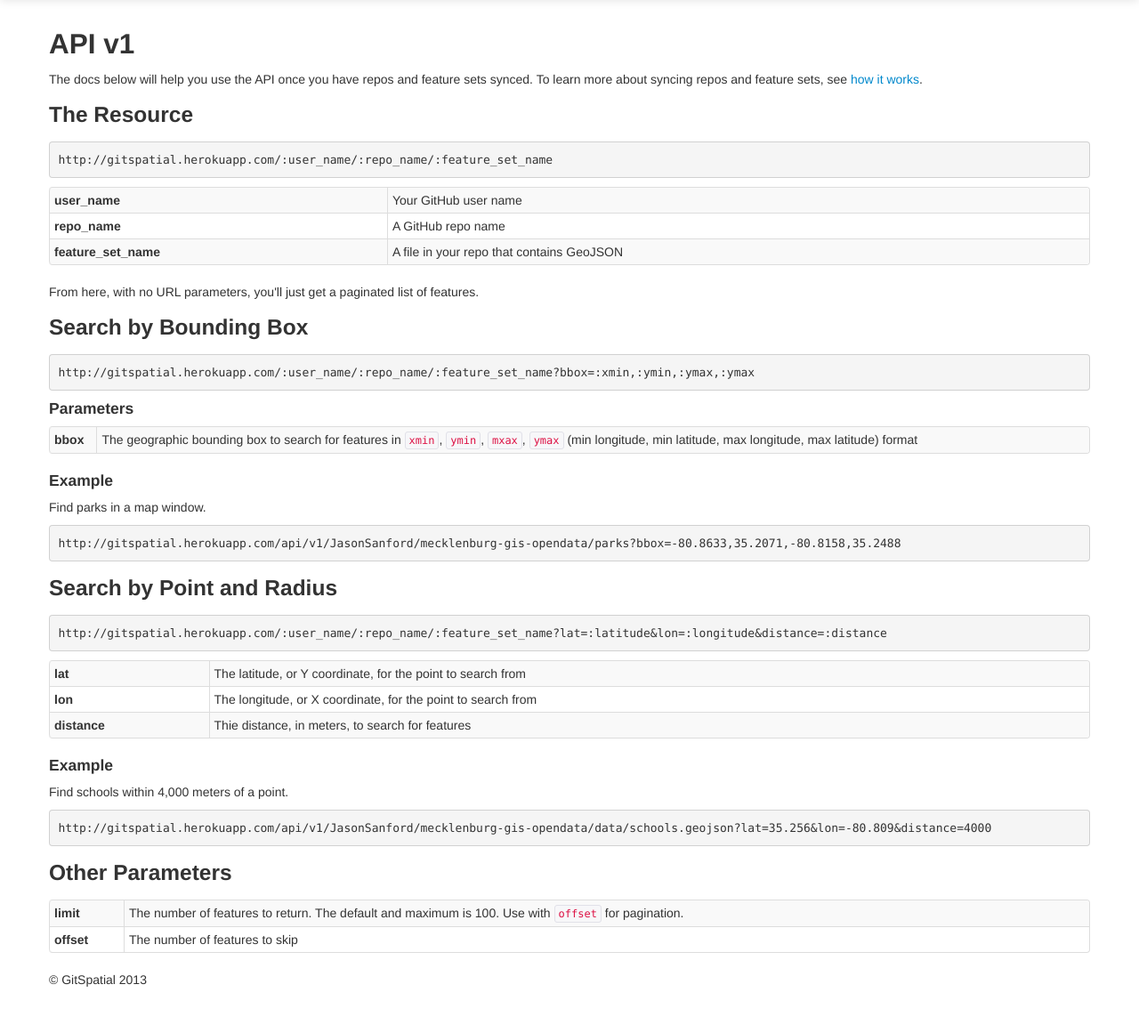
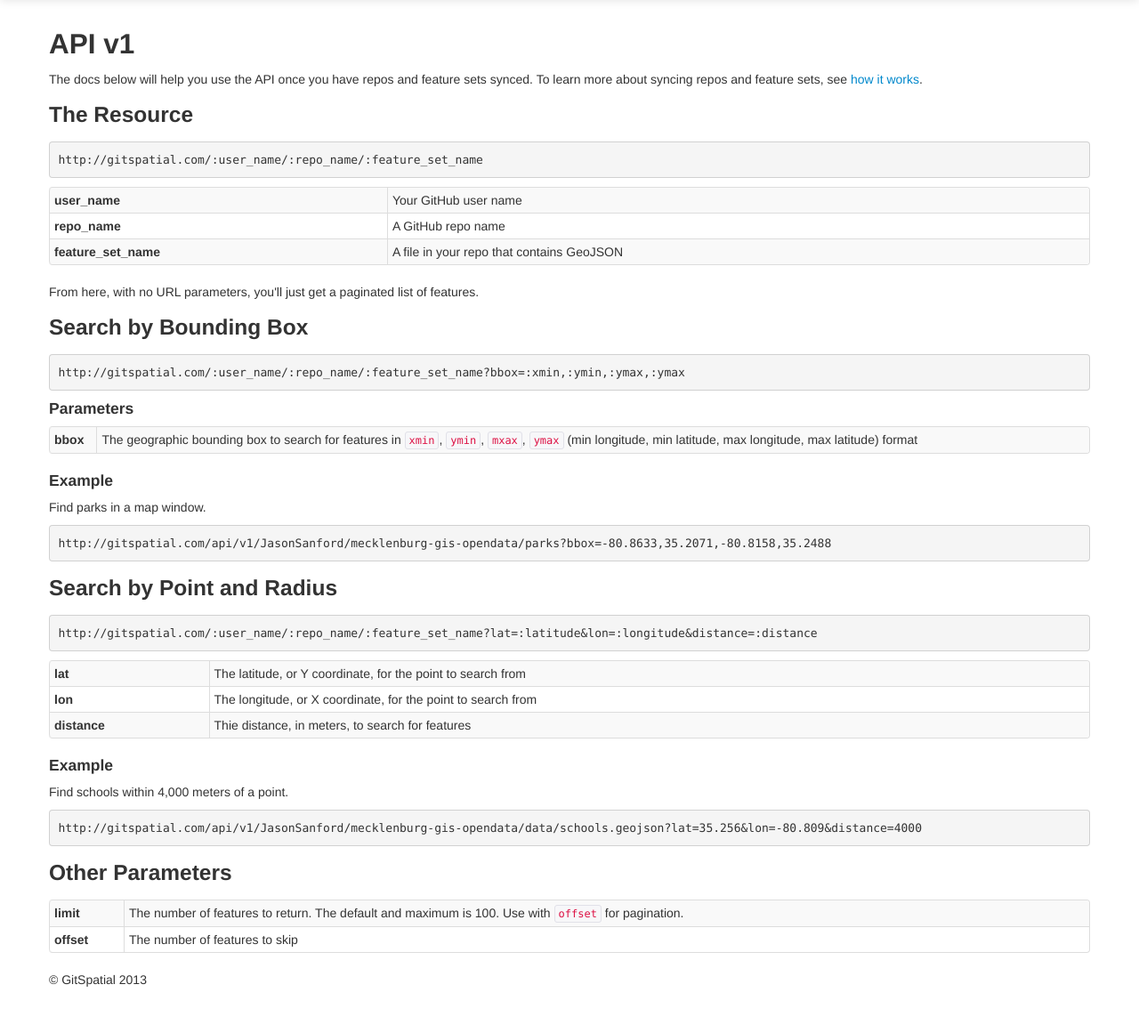
Before and after one commit to JasonSanford/gitspatial, a Django app: page /api/v1/ in a window 1280 px wide. Shown: the part 61-1222 px from the top of the page at 89% size. Run offline with Django 3.2, Linux system fonts and the light colour scheme; a user stored in the database is signed in; some libraries are stand-ins or nearby versions.

Commit message:
No more heroku. Only one Procfile.

```diff
--- a/gitspatial/models.py
+++ b/gitspatial/models.py
@@ -17,7 +17,7 @@
 
     @property
     def hook_url(self):
-        return 'http://gitspatial.herokuapp.com/api/v1/hooks/{0}'.format(self.id)
+        return 'http://gitspatial.com/api/v1/hooks/{0}'.format(self.id)
 
     def __unicode__(self):
         return self.full_name
--- a/gitspatial/user/views.py
+++ b/gitspatial/user/views.py
@@ -102,7 +102,7 @@
             context = {
                 'feature_set': feature_set,
                 'api_url': '{0}{1}'.format(
-                    'http://gitspatial.herokuapp.com',
+                    'http://gitspatial.com',
                     reverse('v1_feature_set_query', kwargs={'user_name': feature_set.repo.user.username, 'repo_name': feature_set.repo.name, 'feature_set_name': feature_set.name})),
                 'count': count,
                 'center_lat': feature_set.center[1],
--- a/templates/api_v1.html
+++ b/templates/api_v1.html
@@ -8,7 +8,7 @@
 
 <h3>The Resource</h3>
 
-<pre>http://gitspatial.herokuapp.com/:user_name/:repo_name/:feature_set_name</pre>
+<pre>http://gitspatial.com/:user_name/:repo_name/:feature_set_name</pre>
 
 <table class="table table-bordered table-striped table-condensed">
     <tbody>
@@ -31,7 +31,7 @@
 
 <h3>Search by Bounding Box</h3>
 
-<pre>http://gitspatial.herokuapp.com/:user_name/:repo_name/:feature_set_name?bbox=:xmin,:ymin,:ymax,:ymax</pre>
+<pre>http://gitspatial.com/:user_name/:repo_name/:feature_set_name?bbox=:xmin,:ymin,:ymax,:ymax</pre>
 
 <h4>Parameters</h4>
 
@@ -48,11 +48,11 @@
 
 <p>Find parks in a map window.</p>
 
-<pre>http://gitspatial.herokuapp.com/api/v1/JasonSanford/mecklenburg-gis-opendata/parks?bbox=-80.8633,35.2071,-80.8158,35.2488</pre>
+<pre>http://gitspatial.com/api/v1/JasonSanford/mecklenburg-gis-opendata/parks?bbox=-80.8633,35.2071,-80.8158,35.2488</pre>
 
 <h3>Search by Point and Radius</h3>
 
-<pre>http://gitspatial.herokuapp.com/:user_name/:repo_name/:feature_set_name?lat=:latitude&lon=:longitude&distance=:distance</pre>
+<pre>http://gitspatial.com/:user_name/:repo_name/:feature_set_name?lat=:latitude&lon=:longitude&distance=:distance</pre>
 
 <table class="table table-bordered table-striped table-condensed">
     <tbody>
@@ -75,7 +75,7 @@
 
 <p>Find schools within 4,000 meters of a point.</p>
 
-<pre>http://gitspatial.herokuapp.com/api/v1/JasonSanford/mecklenburg-gis-opendata/data/schools.geojson?lat=35.256&lon=-80.809&distance=4000</pre>
+<pre>http://gitspatial.com/api/v1/JasonSanford/mecklenburg-gis-opendata/data/schools.geojson?lat=35.256&lon=-80.809&distance=4000</pre>
 
 <h3>Other Parameters</h3>
 
```
Also changed, not shown: README.md, 2 other files.
